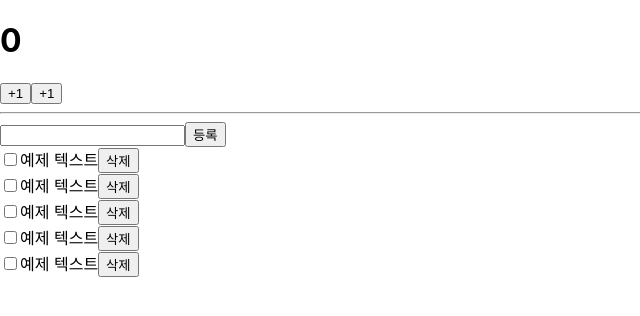
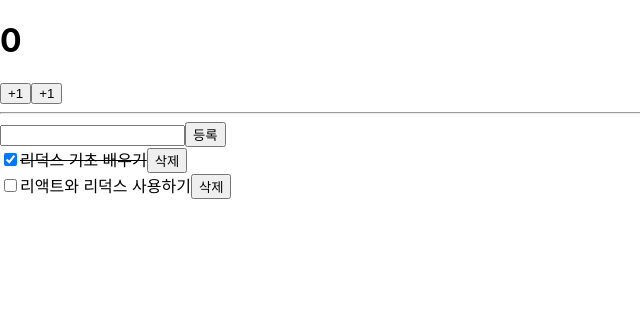
Before and after one commit to isking235/react-redux-tutorial, a React (Create React App) app: page / in a window 1280 px wide. Shown: the top 316 px of the page, without its empty margins (0-640 px from the left). Built offline with nearby package versions, Linux system fonts and the light colour scheme.

Commit message:
17.5 까지 함 Todos 실행

```diff
--- a/src/App.js
+++ b/src/App.js
@@ -1,6 +1,6 @@
 import React from 'react';
-import Todos from './components/Todos';
 import CounterContainer from './containers/CounterContainer';
+import TodosContainer from './containers/TodosContainer';
 
 
 const App = () => {
@@ -8,7 +8,7 @@
 		<div>
 			<CounterContainer />
 			<hr/>
-			<Todos />
+			<TodosContainer />
 		</div>
 	);
 };
--- a/src/components/Todos.js
+++ b/src/components/Todos.js
@@ -3,9 +3,15 @@
 const TodoItem = ({todo, onToggle, onRemove})=> {
 	return (
 		<div>
-			<input type="checkbox" />
-			<span>예제 텍스트</span>
-			<button>삭제</button>
+			<input type="checkbox"
+				onClick={() => onToggle(todo.id)}
+				checked = {todo.done}
+				readOnly = {true}
+			/>
+			<span style= {{textDecoration:todo.done ? 'line-through' : 'none'}}>
+				{todo.text}
+			</span>
+			<button onClick={() => onRemove(todo.id)}>삭제</button>
 		</div>
 	);
 };
@@ -20,19 +26,28 @@
 }) => {
 	const onSubmit = e => {
 		e.preventDefault();
+		onInsert(input);
+		onChangeInput('');//등록 후 인풋 초기화
 	};
+	const onChange = e => onChangeInput(e.target.value);
+
 	return (
 		<div>
 			<form onSubmit={onSubmit}>
-				<input />
+				<input value={input} onChange={onChange}/>
 				<button type="submit">등록</button>
 			</form>
 			<div>
-				<TodoItem />
-				<TodoItem />
-				<TodoItem />
-				<TodoItem />
-				<TodoItem />
+				{
+					todos.map(todo => (
+							<TodoItem
+								todo={todo}
+								key={todo.id}
+								onToggle={onToggle}
+								onRemove={onRemove}
+							/>
+						))
+				}
 			</div>
 		</div>
 	);
--- /dev/null
+++ b/src/containers/TodosContainer.js
@@ -0,0 +1,39 @@
+import React from'react';
+import {connect} from 'react-redux'
+import { changeInput, insert, toggle, remove } from '../modules/todos';
+import Todos from '../components/Todos';
+
+const TodosContainer=({
+    input,
+    todos,
+    changeInput,
+    insert,
+    toggle,
+    remove,
+}) => {
+    return (
+        <Todos
+            input = {input}
+            todos = {todos}
+            onChangeInput = {changeInput}
+            onInsert = {insert}
+            onToggle = {toggle}
+            onRemove = {remove}
+        />
+    );
+};
+
+export default connect(
+    //비구조화 할당을 토해 todos를 분리하여
+    // state.todos.input 대신 todos.input을 사용
+    ({todos}) => ({
+        input : todos.input,
+        todos : todos.todos,
+    }),
+    {
+        changeInput,
+        insert,
+        toggle,
+        remove,
+    }
+)(TodosContainer);
--- a/src/modules/todos.js
+++ b/src/modules/todos.js
@@ -14,7 +14,7 @@
 });
 
 let id = 3; //insert가 호출될 때마다 1씩 더해집니다.
-export const inssert = text => ({
+export const insert = text => ({
 	type : INSERT,
 	todo : {
 		id : id ++,
```
